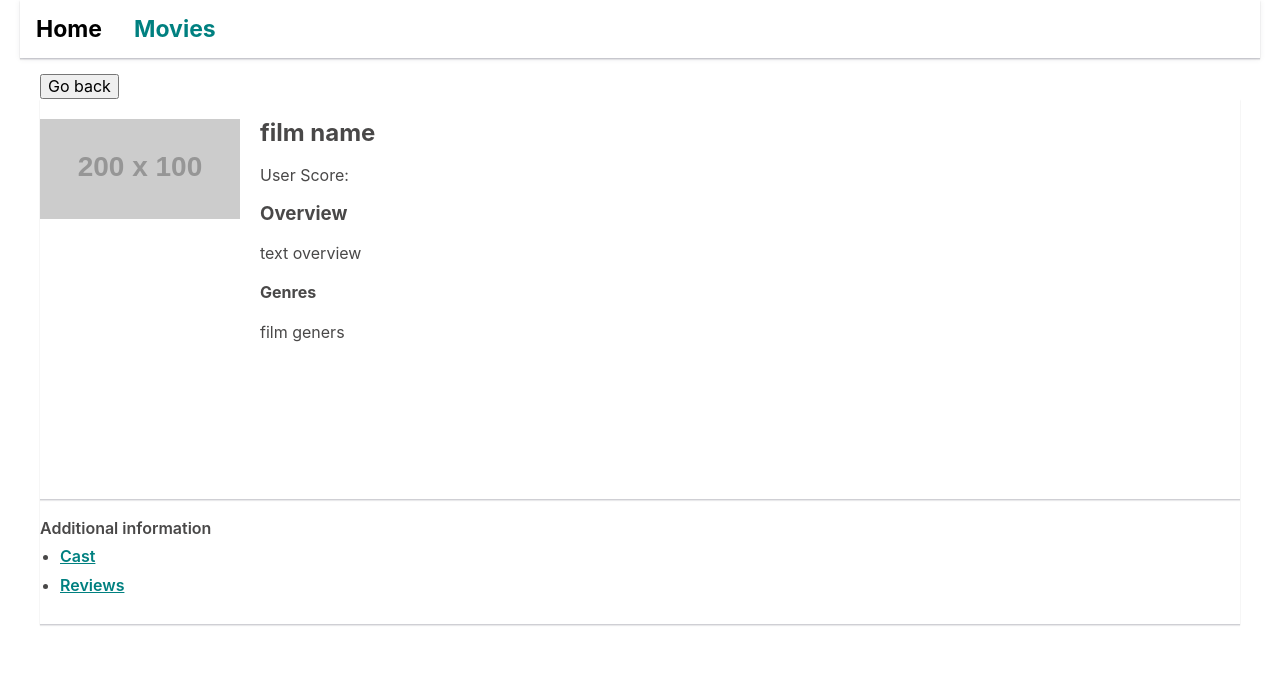
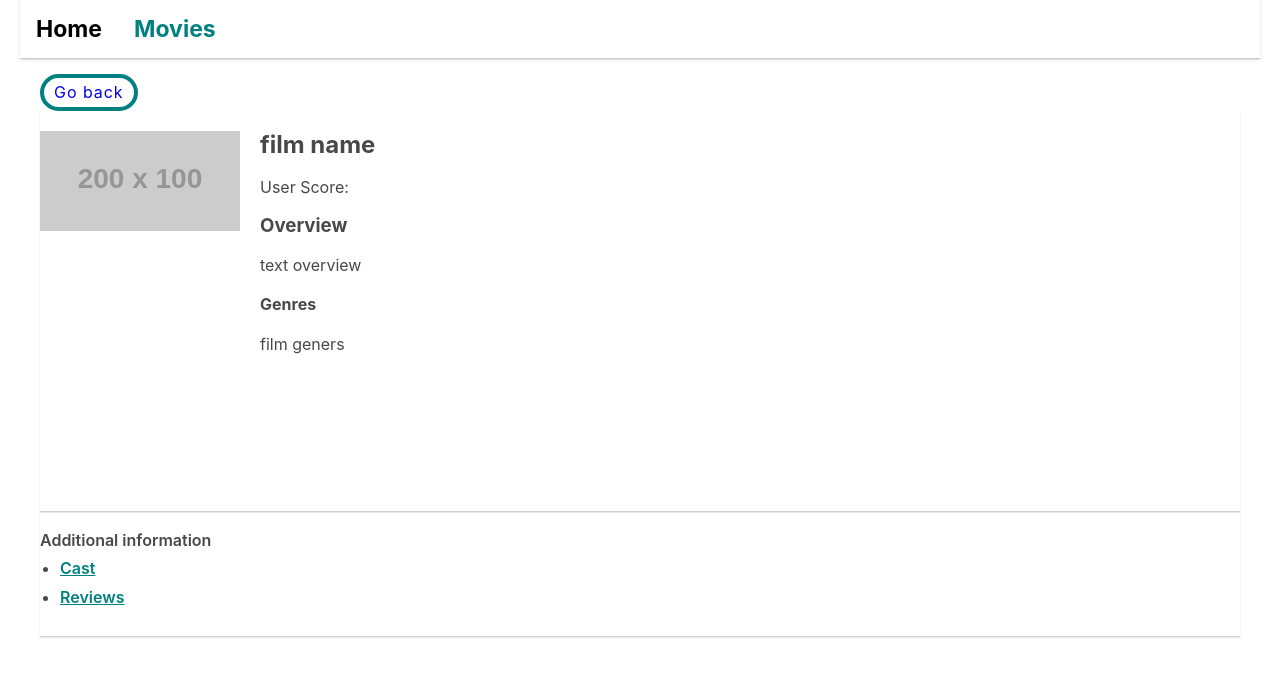
Before and after one commit to Okazimiriv/goit-react-hw-05-movies, a React (Create React App) app: page /goit-react-hw-05-movies/movies/h-1 in a window 1280 px wide. Shown: the top 676 px of the page. Built offline with nearby package versions, Linux system fonts and the light colour scheme.

Commit message:
goBackBtn

```diff
--- /dev/null
+++ b/src/components/GoBackBtn/GoBackBtn.js
@@ -0,0 +1,5 @@
+import { GoBackButton } from './GoBackBtn.styled';
+
+export const GoBackBtn = ({ path, children }) => {
+  return <GoBackButton to={path}>{children}</GoBackButton>;
+};
--- /dev/null
+++ b/src/components/GoBackBtn/GoBackBtn.styled.jsx
@@ -0,0 +1,20 @@
+import { Link } from 'react-router-dom';
+import styled from '@emotion/styled';
+
+export const GoBackButton = styled(Link)`
+ display: inline-flex;
+  align-items: center;
+  padding: 5px 10px;
+
+  text-decoration: none;
+  letter-spacing: 0.06em;
+  border: 4px solid teal;
+  border-radius: 50px;
+
+  transition: border 200ms;
+
+  &:hover,
+  &:focus {
+    border: 4px solid lightcoral;
+  }
+`;
--- a/src/pages/MoviesDetails.jsx
+++ b/src/pages/MoviesDetails.jsx
@@ -1,13 +1,23 @@
+import { useRef } from "react";
+import { Outlet, useParams, useLocation  } from "react-router-dom";
+import { Container } from "../App.styled";
 
-import { Outlet  } from "react-router-dom";
-import { Container} from "../App.styled";
 import MovieCard from "components/MovieCard/MovieCard";
 import { InformationBlock, LinkItem, LinkWrap, LinkBox } from "components/AdditionalInfo/AdditionalInfo.styled";
+// import { GoBackBtn } from "components/GoBackBtn/GoBackBtn";
+import { GoBackButton } from "components/GoBackBtn/GoBackBtn.styled";
+
 
 const MoviesDatails = () => {
+  const { id } = useParams();
+  const location = useLocation();
+  // const goBackLocation = location.state?.from ?? '/movies';
+  const backLinkLocationRef = useRef(location.state?.from ?? '/');
+
   return (
     <Container>
-      <button type="button"> Go back</button>
+      <GoBackButton to={backLinkLocationRef.current}>Go back</GoBackButton>
+
       {/* <div>
         <img src="https://via.placeholder.com/960x240" alt="" />
       </div>
@@ -25,7 +35,7 @@ const MoviesDatails = () => {
         <p>Additional information</p>
         <LinkBox>
           <LinkItem>
-            <LinkWrap to="cast">Cast</LinkWrap>
+            <LinkWrap to="cast" state={{ from: location.state?.from ?? '/movies' }}>Cast</LinkWrap>
           </LinkItem>
           <LinkItem>
             <LinkWrap to="reviews">Reviews</LinkWrap>
--- a/src/pages/MoviesSearch.jsx
+++ b/src/pages/MoviesSearch.jsx
@@ -21,7 +21,8 @@ const MoviesSearch = () => {
   const [searchParams, setSearchParams] = useSearchParams();
   const searchMovie = searchParams.get('query') ?? '';
 
-useEffect(() => {
+  useEffect(() => {
+
     if (!searchMovie) {
       return
     }
@@ -34,7 +35,7 @@ useEffect(() => {
 
     getSearchMovies(searchMovie)
       .then(resp => {
-       console.log(resp);
+       if (resp.length === 0) throw new Error("No movies found");
         setMovies(resp.results);
       })
       .catch(error =>
@@ -44,6 +45,9 @@ useEffect(() => {
   };
 
   const onChangeSearch = event => {
+    if (event.target.value === "") {
+      setSearchParams({});
+    };
     setQuery(event.target.value);
   };
 
@@ -52,7 +56,7 @@ useEffect(() => {
     console.log('query', query);
 
     if (query.trim() === '') {
-      return toast.warn('Please enter key words for search', {
+      return toast.warn('Please enter key words for search movie', {
         icon: false,
       });
     }
@@ -78,7 +82,7 @@ useEffect(() => {
           <ThreeDots color="lightslategrey" />
         </Loader>
       )}
-      <MoviesList movies={movies} />
+      {movies.length > 0 && <MoviesList movies={movies} />}
       {error && <ErrorMessage>{error}</ErrorMessage>}
     </Container>
   );
--- a/src/service/apiService.js
+++ b/src/service/apiService.js
@@ -8,24 +8,32 @@ axios.defaults.params = {
 };
 
 const trendings = '/trending/movie/day';
-// const search = '/search/movie';
-// const details = '/movie/movie_id';
-// const credits = '/movie/movie_id/credits';
-// const reviews = '/movie/movie_id/reviews';
+const search = '/search/movie';
+const movie = '/movie/';
 
 export const getTrandingMovies = async (page = 1) => {
   const { data } = await axios.get(trendings);
   return data;
 };
 
-//api.themoviedb.org/3/search/movie?api_key=75f1193eb903abcb6bf848342ccb4206&query=batman
-
+// --url 'https://api.themoviedb.org/3/search/movie?query=Jack+Reacher&api_key=75f1193eb903abcb6bf848342ccb4206'
 export const getSearchMovies = async query => {
-  const { data } = await axios.get(`/search/movie?query=${query}`);
+  const { data } = await axios.get(`${search}?query=${query}`);
   return data;
 };
 
-// export const getMoviesById = async id => {
-//   const { data } = await axios.get('movie/${id}');
-//   return data;
-// };
+// --url 'https://api.themoviedb.org/3/movie/movie_id?language=en-US' \
+export const getMoviesById = async id => {
+  const response = await axios.get(`${movie}${id}`);
+  return response;
+};
+
+export const getMovieCastById = async id => {
+  const response = await axios.get(`${movie}${id}/credits`);
+  return response;
+};
+
+export const getMovieReviewsById = async id => {
+  const response = await axios.get(`${movie}${id}/reviews`);
+  return response;
+};
```
